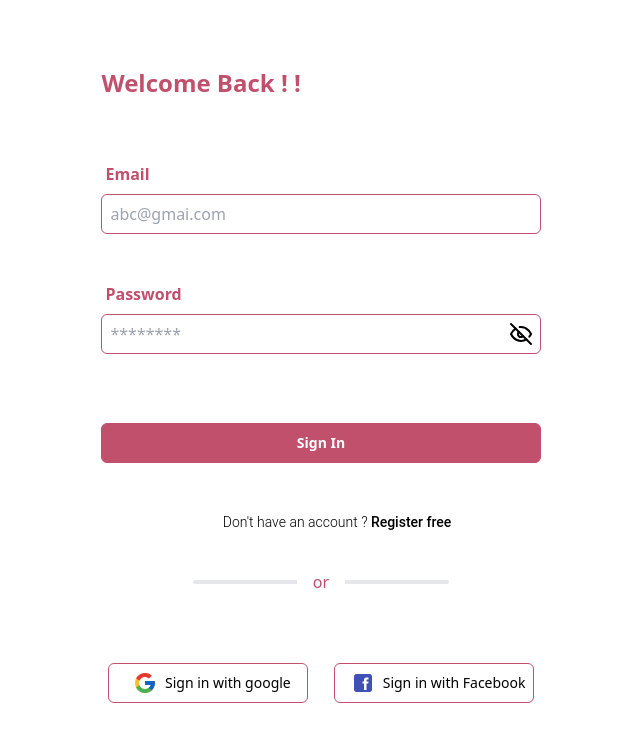
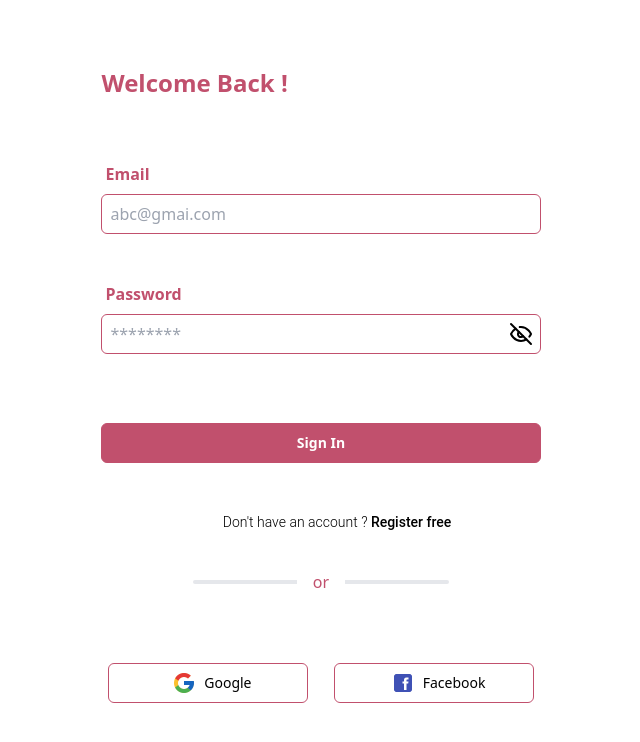
Before and after one commit to MuhammedRashik/metamedia_production, a React (Vite) app in the folder MetaMedia_Frontend/: page /login in a window 1280 px wide. Shown: the top 742 px of the page, without its empty margins (333-973 px from the left). Built offline with nearby package versions, Linux system fonts and the light colour scheme; no server answers.

Commit message:
Fully Changed Login Page

```diff
--- a/MetaMedia_Frontend/src/pages/user/Login.tsx
+++ b/MetaMedia_Frontend/src/pages/user/Login.tsx
@@ -79,6 +79,7 @@ const Login = () => {
           dispatch(clearUser());
           dispatch(addUser(data));
           dispatch(addToken(response.data.accesstoken));
+          localStorage.setItem('accesstoken',response.data.accesstoken)
 
           if (response?.data?.newUser) {
             toast.success(response?.data?.message);
@@ -108,6 +109,7 @@ const Login = () => {
             dispatch(clearUser());
             dispatch(addUser(data));
             dispatch(addToken(response.data.accesstoken));
+            localStorage.setItem('accesstoken',response.data.accesstoken)
 
             // await SaveUserDataInRedux(userData)
             toast.success(response?.data?.message);
@@ -159,7 +161,7 @@ const Login = () => {
           dispatch(clearUser());
           dispatch(addUser(data));
           dispatch(addToken(response.data.accesstoken));
-
+          localStorage.setItem('accesstoken',response.data.accesstoken)
           if (response?.data?.newUser) {
             toast.success(response?.data?.message);
             Navigate("/chooseinterest", { replace: true });
@@ -188,7 +190,7 @@ const Login = () => {
             dispatch(clearUser());
             dispatch(addUser(data));
             dispatch(addToken(response.data.accesstoken));
-
+            localStorage.setItem('accesstoken',response.data.accesstoken)
             // await SaveUserDataInRedux(userData)
             toast.success(response?.data?.message);
             Navigate("/", { replace: true });
@@ -228,6 +230,7 @@ const Login = () => {
         dispatch(addAdminToken(userExist.data.accesstoken));
         toast.success(response?.data?.data?.message);
         Navigate("/admin", { replace: true });
+        localStorage.setItem('accesstoken',userExist.data.accesstoken)
       }else{
       const userEmail:any = {email: userExist?.data?.user?.email };
 
@@ -250,10 +253,10 @@ const Login = () => {
       dispatch(clearUser());
       dispatch(addUser(userData));
       dispatch(addToken(userExist.data.accesstoken));
+      localStorage.setItem('accesstoken',userExist.data.accesstoken)
       toast.success(response?.data?.data?.message);
       Navigate("/", { replace: true });
     }
-
     }
   };
 
@@ -268,7 +271,7 @@ const Login = () => {
             >
               <div className="w-full h-24   flex justify-center md:justify-start  md:items-start items-center">
                 <h1 className="text-[#C1506D]  font-semibold font-sans text-2xl  md:text-center md:text-2xl  pl-5     ">
-                  Welcome Back ! !
+                  Welcome Back !
                 </h1>
               </div>
               <div className="w-full h-32 flex  justify-center p-5 flex-col gap-2">
@@ -341,7 +344,7 @@ const Login = () => {
                     alt=""
                   />
                   <p onClick={handleGoogle}
-                   className="text-sm pl-2">Sign in with google</p>
+                   className="text-sm pl-2">Google</p>
                 </div>
                 <div className="w-5/12 border h-10 rounded-md border-[#C1506D] items-center flex pl-2 justify-center">
                   <img
@@ -350,7 +353,7 @@ const Login = () => {
                     alt=""
                   />
                   <p onClick={SignInWithFacebook}
-                  className="text-sm pl-2">Sign in with Facebook</p>
+                  className="text-sm pl-2">Facebook</p>
                 </div>
               </div>
             </form>
```
